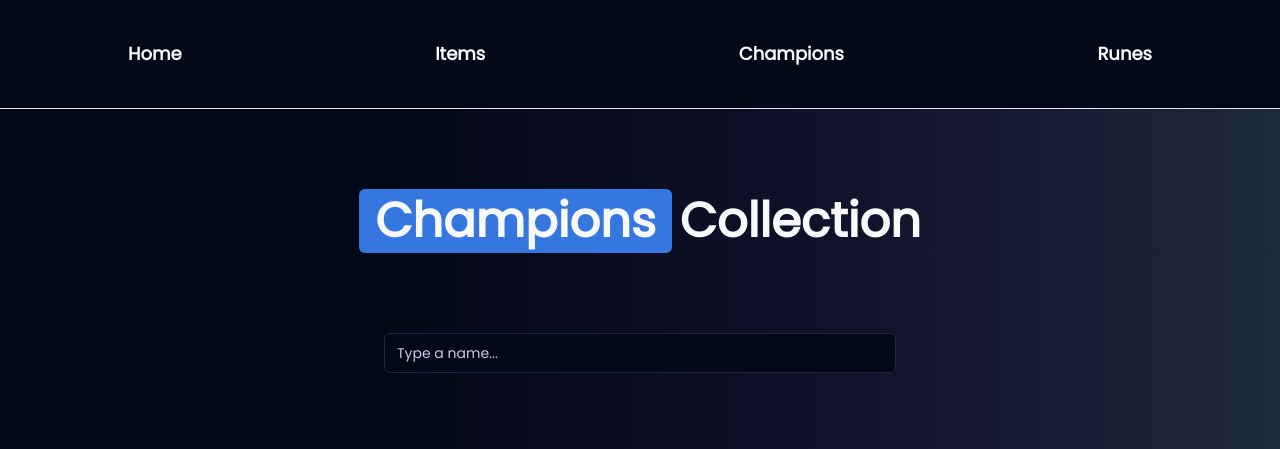
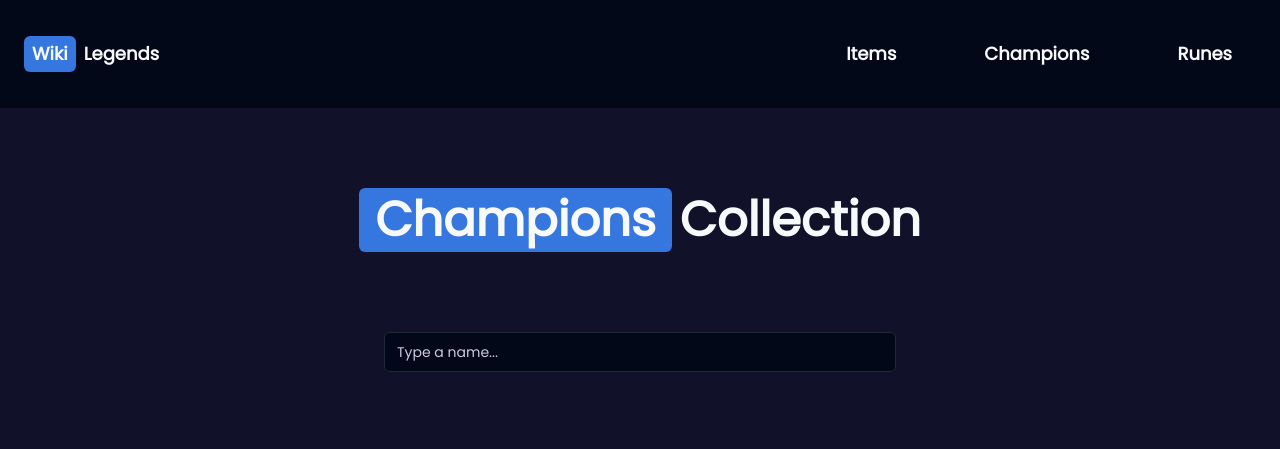
Before and after one commit to Noootzzz/WiKiLegends, a website: page src/champions/champions.html in a window 1280 px wide. Shown: the top 449 px of the page. Drawn offline with Linux system fonts and the light colour scheme; no server answers.

Commit message:
adding header

```diff
--- a/src/champions/champions.html
+++ b/src/champions/champions.html
@@ -11,16 +11,45 @@
 
 
 <body
-    class="font-poppins bg-gradient-to-r from-background from-30% via-dark to-secondary bg-no-repeat bg-cover overflow-x-hidden min-h-screen relative flex justify-start items-center flex-col gap-20">
+    class="font-poppins bg-dark overflow-x-hidden min-h-screen relative flex justify-start items-center flex-col gap-20">
     <header
-        class="flex justify-center items-center text-white text-lg font-semibold bg-background w-full p-4 sm:px-12 sm:py-10 border-b">
-        <nav class="hidden sm:flex justify-center items-center w-full sm:px-20">
-            <ul class="flex justify-between items-center w-full">
-                <li><a href="../index.html">Home</a></li>
-                <li><a href="../items/items.html">Items</a></li>
-                <li><a href="../champions/champions.html">Champions</a></li>
-                <li><a href="../runes/runes.html">Runes</a></li>
-            </ul>
+        class="flex justify-between items-center text-white text-lg font-semibold bg-transparent w-full">
+        <nav class="flex items-center justify-between flex-wrap bg-background p-6 w-full z-10">
+            <div class="flex items-center flex-shrink-0 text-white mr-6">
+                <a class="text-white no-underline hover:text-white hover:no-underline" href="../index.html">
+                    <h1
+                        class="relative flex flex-wrap items-center justify-center gap-2 text-sm font-bold max-lg:text-center lg:text-lg text-white">
+                        <span class="rounded-md bg-primary px-2 py-1 lg:px-2 lg:py-1">Wiki</span>Legends
+                    </h1>
+                </a>
+            </div>
+
+            <div class="block lg:hidden">
+                <button id="nav-toggle"
+                    class="flex items-center px-3 py-2 border-2 rounded-md text-white border-white hover:text-primary hover:border-primary">
+                    <svg class="fill-current h-5 w-4" viewBox="0 0 20 20" xmlns="http://www.w3.org/2000/svg">
+                        <title>Menu</title>
+                        <path d="M0 3h20v2H0V3zm0 6h20v2H0V9zm0 6h20v2H0v-2z" />
+                    </svg>
+                </button>
+            </div>
+
+            <div class="w-full flex-grow lg:items-center lg:w-auto hidden lg:flex pt-6 lg:pt-0" id="nav-content">
+                <ul class="list-reset lg:flex justify-end flex-1 items-center gap-10">
+                    <li class="hover:bg-primary hover:-translate-y-2 duration-tr rounded-md p-2">
+                        <a class="inline-block text-wborder-white no-underline hover:text-gray-200 hover:text-underline py-2 px-4"
+                            href="../items/items.html">Items</a>
+                    </li>
+                    <li class="hover:bg-primary hover:-translate-y-2 duration-tr rounded-md p-2">
+                        <a class="inline-block text-wborder-white no-underline hover:text-gray-200 hover:text-underline py-2 px-4"
+                            href="../champions/champions.html">Champions</a>
+                    </li>
+                    <li class="hover:bg-primary hover:-translate-y-2 duration-tr rounded-md p-2">
+                        <a class="inline-block text-wborder-white no-underline hover:text-gray-200 hover:text-underline py-2 px-4"
+                            href="../runes/runes.html">Runes</a>
+                    </li>
+                </ul>
+            </div>
         </nav>
     </header>
 
@@ -143,9 +172,11 @@
         <h2></h2>
     </footer>
 
-    <a href="#" class="bg-primary p-2 rounded-md fixed bottom-3 right-2.5 sm:bottom-5 sm:right-5 md:bottom-7 md:right-7 text-white border-dark">UP</a>
+    <a href="#"
+        class="bg-primary p-2 rounded-md fixed bottom-3 right-2.5 sm:bottom-5 sm:right-5 md:bottom-7 md:right-7 text-white border-dark">UP</a>
 
     <script type="module" src="../js/displayAllChampions.js"></script>
+    <script src="../js/toggleHeader.js"></script>
     <script src="../js/searchChampion.js"></script>
     <script src="../js/filtersChampions.js"></script>
     <script src="../js/dynamicDate.js"></script>
--- /dev/null
+++ b/src/js/toggleHeader.js
@@ -0,0 +1,4 @@
+//Javascript to toggle the menu
+document.getElementById('nav-toggle').onclick = function(){
+    document.getElementById("nav-content").classList.toggle("hidden");
+}
```
Also changed, not shown: src/index.html (+1 -0 lines), src/img/Logo_WikiLegends.png (added), src/output.css.
